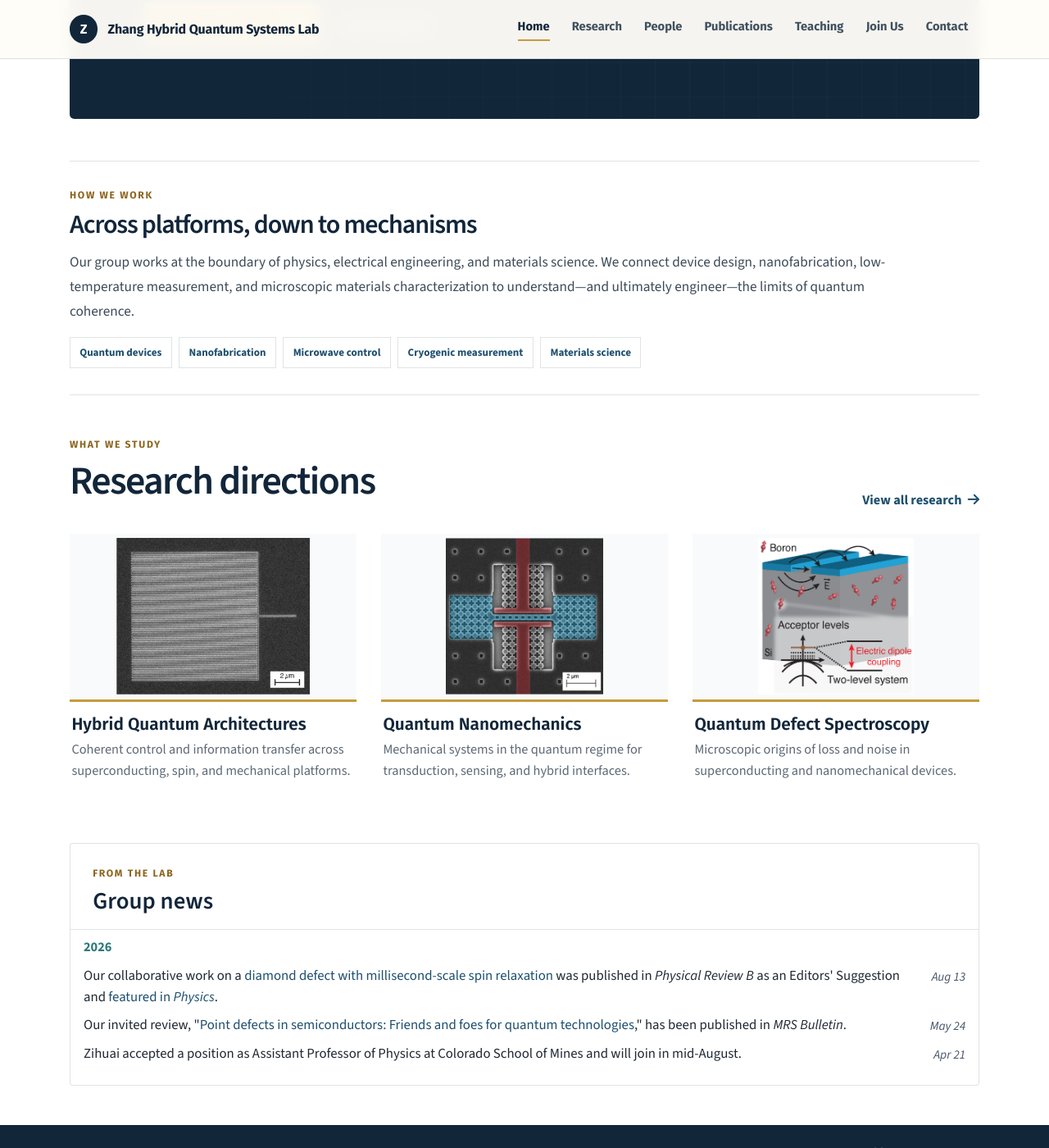
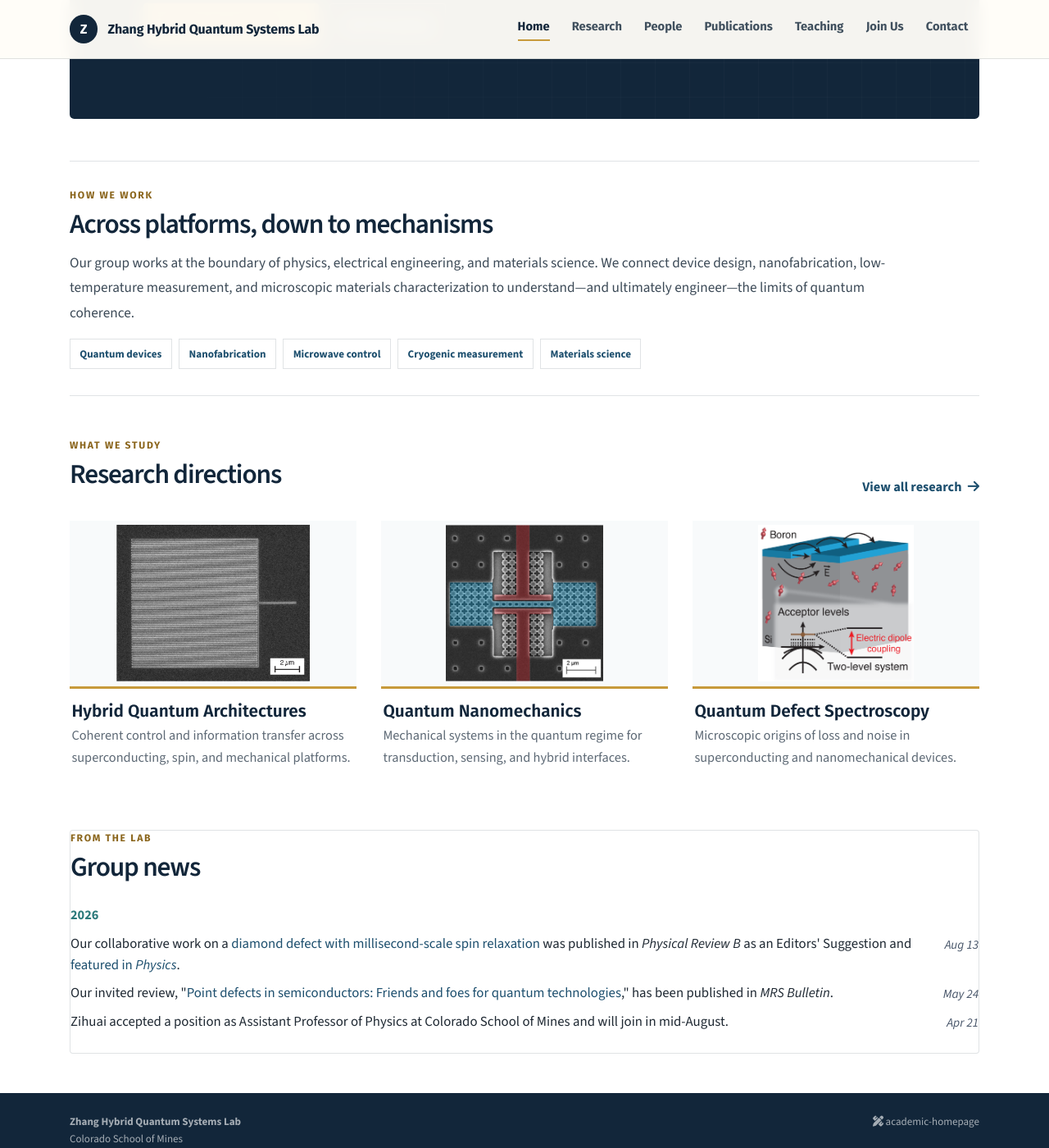
Before and after one commit to zihuaiz/zihuaiz.github.io, a Jekyll site: the page built from index.html, in a window 1280 px wide and 1400 px high, scrolled down 574 px. Shown: the whole window at 82% size. Built offline with Jekyll 4.4.1, drawn with Linux system fonts in a browser that asks for light colours; nearby versions of some CDN libraries; a style sheet for code colours, icons or effects is not loaded.

Commit message:
Unify homepage section styling

```diff
--- a/_layouts/default.html
+++ b/_layouts/default.html
@@ -26,7 +26,7 @@
     <link rel="preconnect" href="https://fonts.gstatic.com" crossorigin>
     <link href="https://fonts.googleapis.com/css2?family=Fira+Sans:ital,wght@0,400;0,500;0,600;0,700;1,400&family=Source+Code+Pro:wght@400;600&family=Source+Sans+3:ital,wght@0,400;0,500;0,600;0,700;1,400;1,600&display=swap" rel="stylesheet">
     <link rel="stylesheet" href="https://cdn.jsdelivr.net/npm/katex@0.16.11/dist/katex.min.css" integrity="sha384-nB0miv6/jRmo5UMMR1wu3Gz6NLsoTkbqJghGIsx//Rlm+ZU03BU6SQNC66uf4l5+" crossorigin="anonymous">
-    <link rel="stylesheet" href="{{ '/assets/css/global.css' | relative_url }}?v=20260829-home-cleanup">
+    <link rel="stylesheet" href="{{ '/assets/css/global.css' | relative_url }}?v=20260829-home-sections">
 </head>
 <body class="bg-light" {{ page.body_attr }}>
     {% include navbar.html %}
--- a/assets/css/global.css
+++ b/assets/css/global.css
@@ -665,6 +665,7 @@
 
 .section-heading-row h2,
 .lab-principles h2,
+.home-lower-grid .news-card-title,
 .pi-strip h2,
 .people-page h1,
 .people-page h2 {
@@ -676,8 +677,9 @@
 }
 
 .section-heading-row h2,
-.lab-principles h2 {
-  font-size: clamp(2rem, 4vw, 3rem);
+.lab-principles h2,
+.home-lower-grid .news-card-title {
+  font-size: clamp(1.8rem, 2.6vw, 2.2rem);
 }
 
 .section-link,
@@ -733,10 +735,6 @@
   border-bottom: 1px solid var(--lab-line);
 }
 
-.lab-principles h2 {
-  font-size: clamp(1.6rem, 2.5vw, 2.15rem);
-}
-
 .lab-principles p {
   max-width: 1000px;
   margin: 0.75rem 0 0;
@@ -767,6 +765,19 @@
 
 .home-lower-grid .news-card {
   margin-top: 0 !important;
+  border: 0 !important;
+  border-radius: 0 !important;
+  background: transparent !important;
+}
+
+.home-lower-grid .news-card-heading {
+  padding: 0 0 1.1rem;
+  border-bottom: 0;
+}
+
+.home-lower-grid .news-list {
+  padding-right: 0 !important;
+  padding-left: 0 !important;
 }
 
 .news-card,
@@ -785,10 +796,6 @@
 
 .news-card-title {
   margin-top: 0.35rem;
-  color: var(--lab-navy);
-  font-family: "Source Sans 3", sans-serif;
-  font-size: 1.8rem;
-  font-weight: 600;
 }
 
 .news-year {
```
